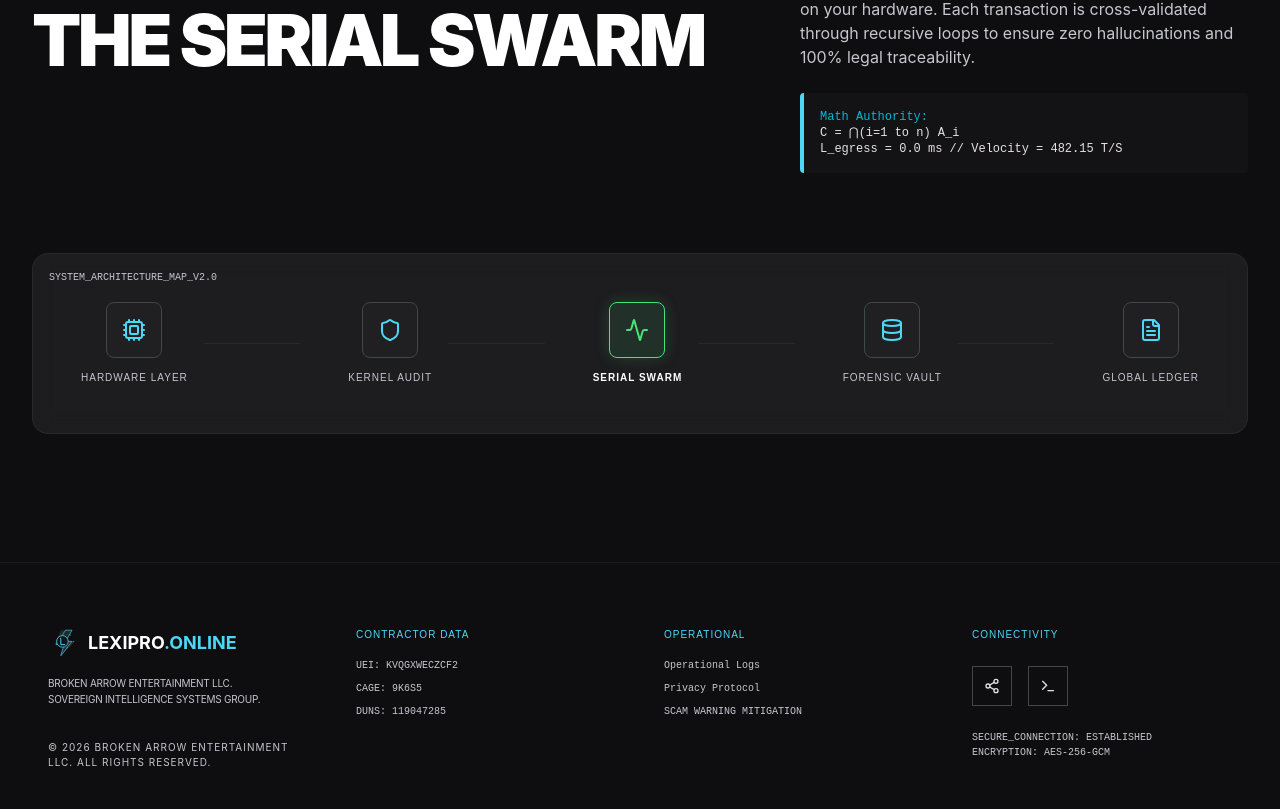
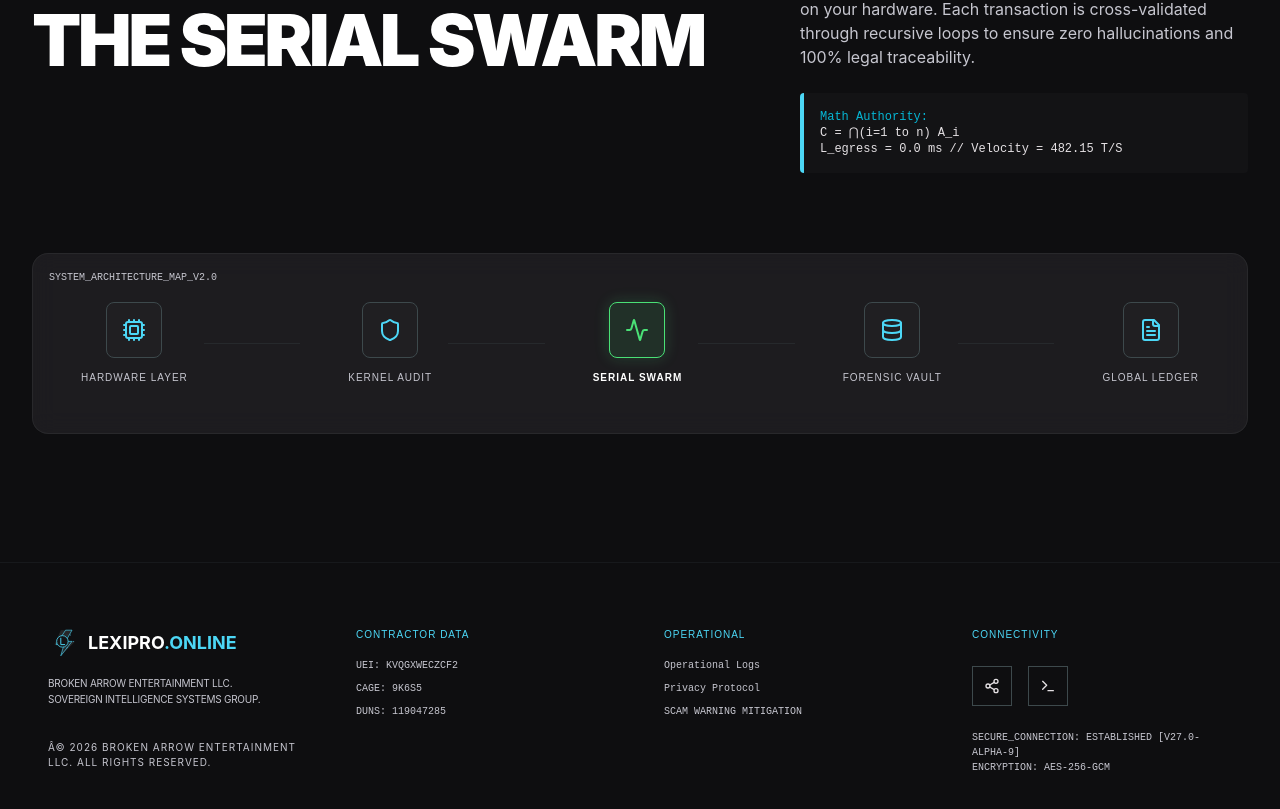
Before and after one commit to brokenbartender/LexiPro-Showcase, a React (Vite) app: page / in a window 1280 px wide. Shown: the part 1035-1844 px from the top of the page. Built offline with nearby package versions, Linux system fonts and the light colour scheme.

Commit message:
fix: force deployment update with version badge and professional title

```diff
--- a/index.html
+++ b/index.html
@@ -3,7 +3,7 @@
   <head>
     <meta charset="UTF-8" />
     <meta name="viewport" content="width=device-width, initial-scale=1.0" />
-    <title>My Google AI Studio App</title>
+    <title>LexiPro | Sovereign Forensic OS</title>
   </head>
   <body>
     <div id="root"></div>
--- a/src/components/Footer.tsx
+++ b/src/components/Footer.tsx
@@ -16,7 +16,7 @@ export default function Footer() {
             Sovereign Intelligence Systems Group.
           </p>
           <p className="text-tertiary text-[10px] mt-8 uppercase tracking-widest">
-            © 2026 Broken Arrow Entertainment LLC. All Rights Reserved.
+            Â© 2026 Broken Arrow Entertainment LLC. All Rights Reserved.
           </p>
         </div>
 
@@ -59,7 +59,7 @@ export default function Footer() {
             </a>
           </div>
           <div className="font-mono text-[10px] text-tertiary">
-            SECURE_CONNECTION: ESTABLISHED<br/>
+            SECURE_CONNECTION: ESTABLISHED [V27.0-ALPHA-9]<br/>
             ENCRYPTION: AES-256-GCM
           </div>
         </div>
```
